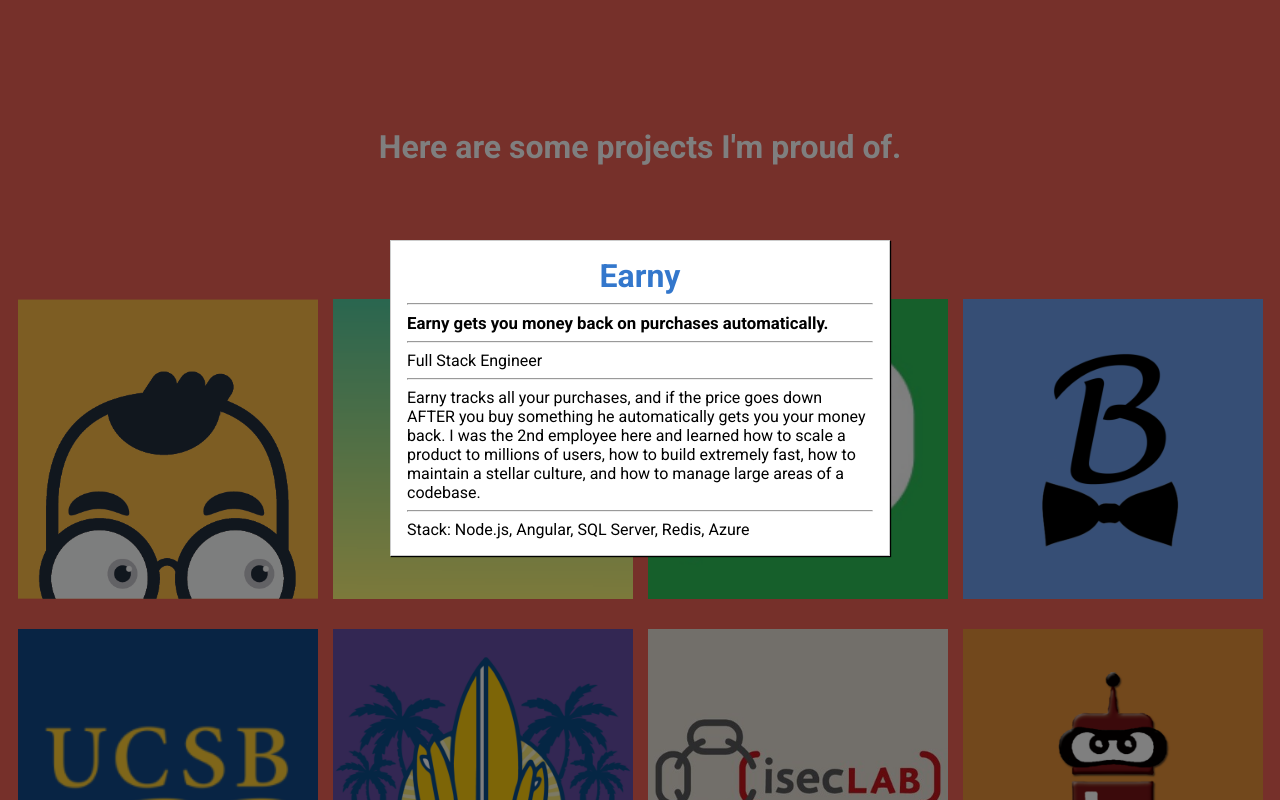
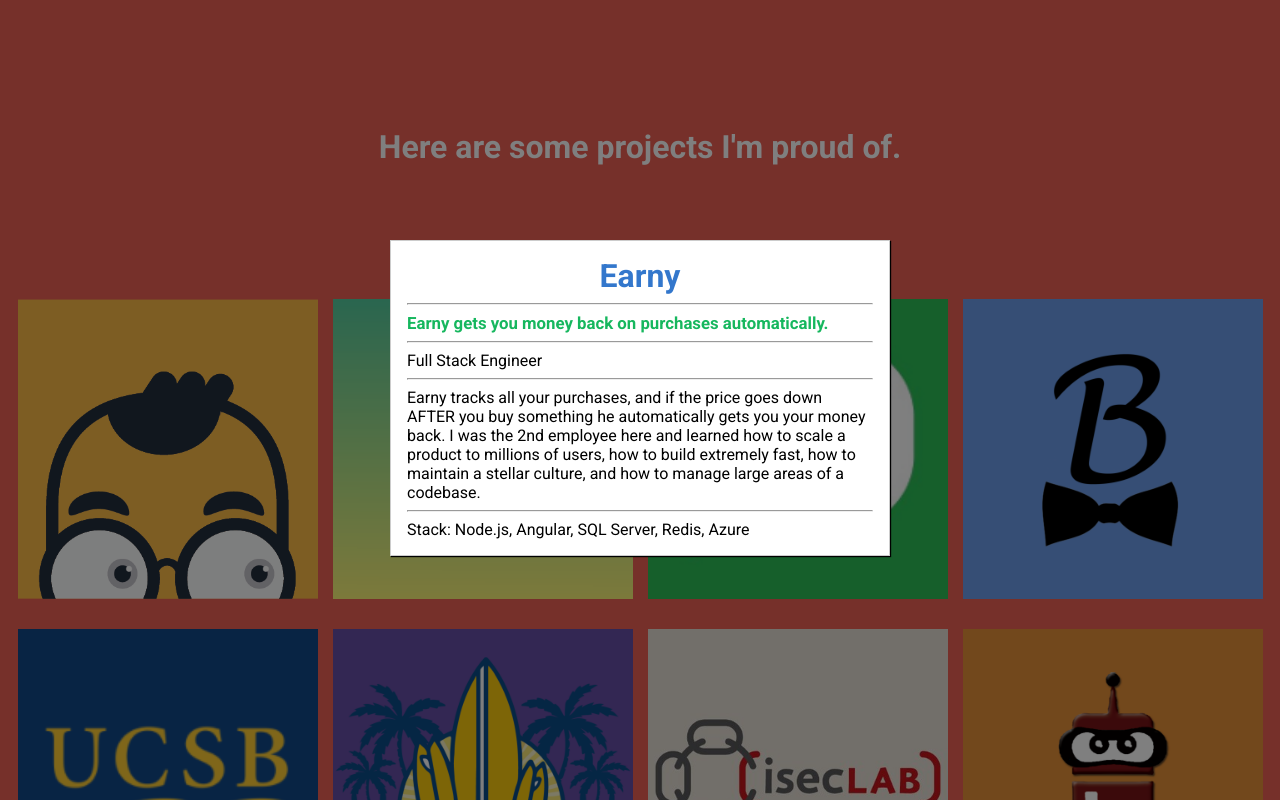
Before and after one commit to trevorfrese/react-personal-website, a React app: page /work in a window 1280 px wide. Both pictures are taken after a click on the element 167 px from the left and 449 px from the top of the page. Shown: the top 800 px of the page. Built offline with nearby package versions, Linux system fonts and the light colour scheme.

Commit message:
Make work page prettier

```diff
--- a/src/components/Work/Project/Project.css
+++ b/src/components/Work/Project/Project.css
@@ -5,6 +5,7 @@
 .Tagline {
   font-size: 1.05em;
   font-weight: bold;
+  color: #16B75E;
 }
 
 .Company {
```
